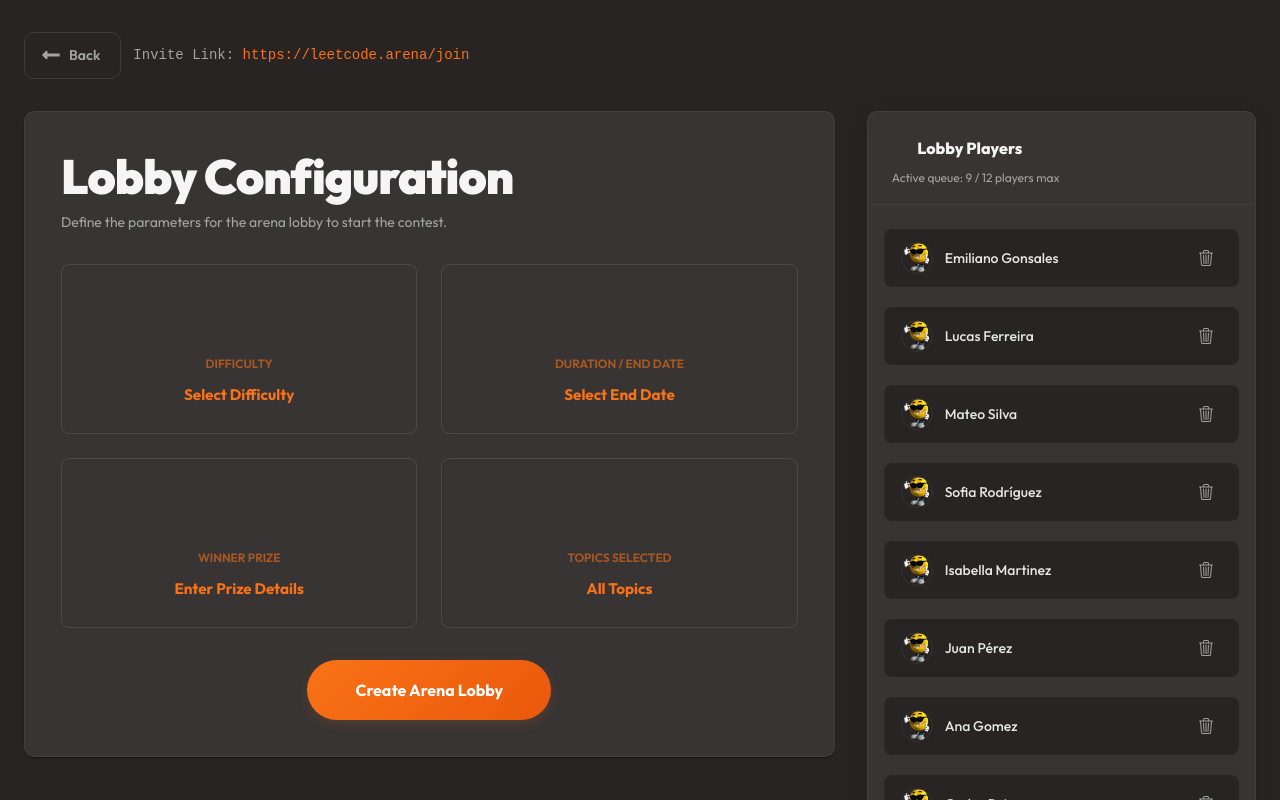
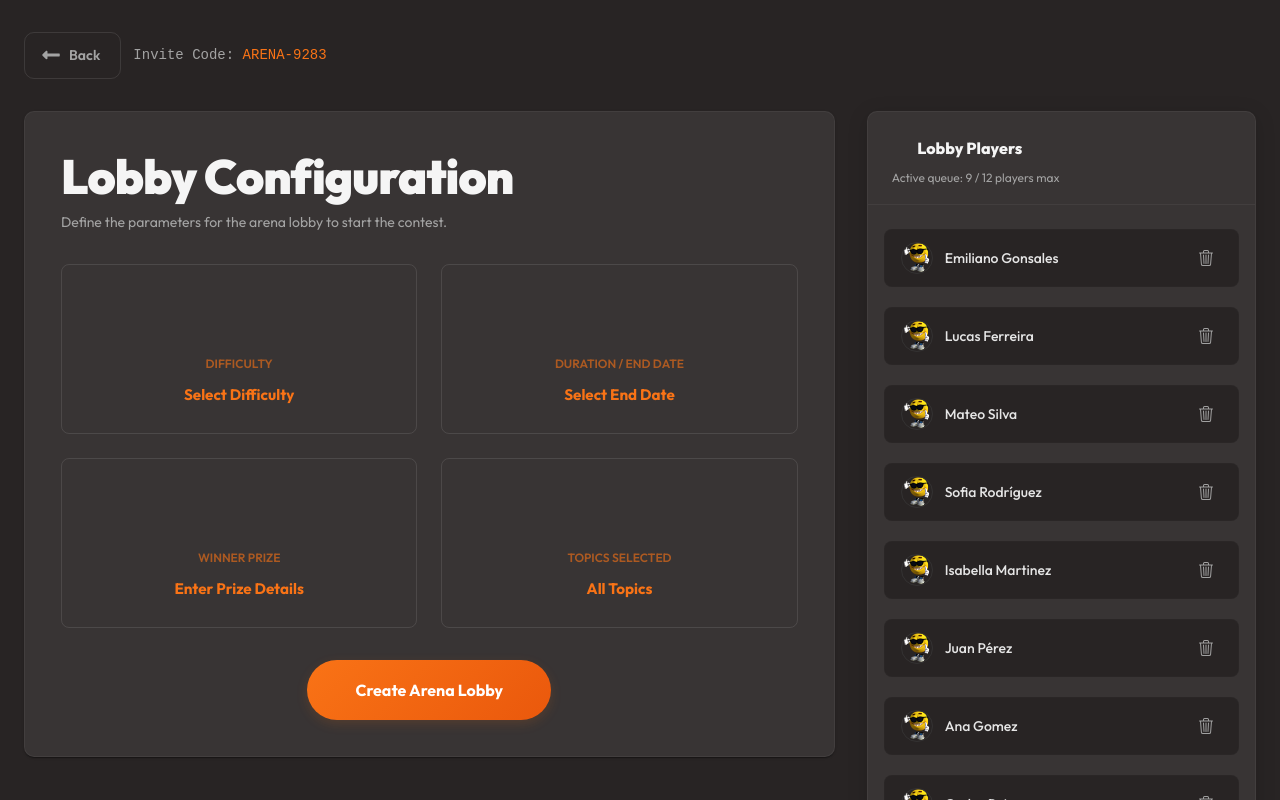
Before and after one commit to Emiliano0X1/InternArena, a React (Vite) app in the folder InternArena/: page /match in a window 1280 px wide. Shown: the top 800 px of the page. Built offline with nearby package versions, Linux system fonts and the light colour scheme; some icons are missing.

Commit message:
fix: changed Matchpage text to invite code instead of link

```diff
--- a/InternArena/src/screens/MatchConfig/MatchConfig.jsx
+++ b/InternArena/src/screens/MatchConfig/MatchConfig.jsx
@@ -168,7 +168,7 @@ function MatchConfig() {
                         Back
                     </Button>
                     <Typography variant="body2" color="text.secondary" sx={{ ml: { xs: 0, sm: "auto" }, mt: { xs: 1.5, sm: 0 }, fontFamily: "monospace" }}>
-                        Invite Link: <span style={{ color: "#f97316" }}>https://leetcode.arena/join</span>
+                        Invite Code: <span style={{ color: "#f97316" }}>ARENA-9283</span>
                     </Typography>
                 </Stack>
 
```
Lines whose indentation alone changed are shown as unchanged.
